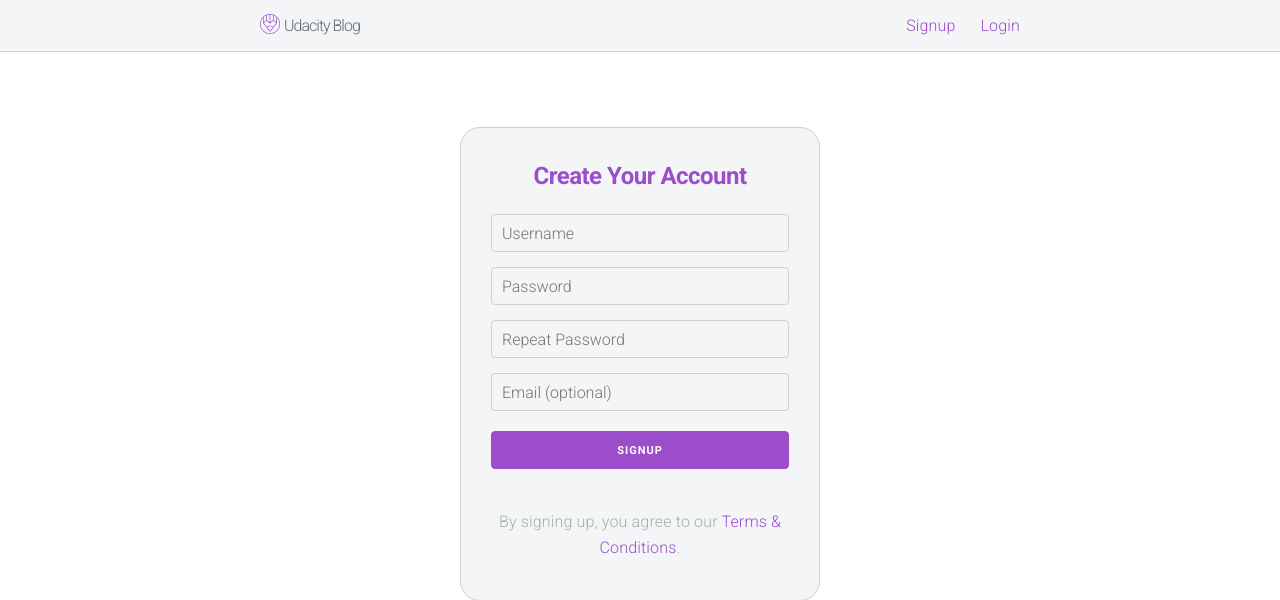
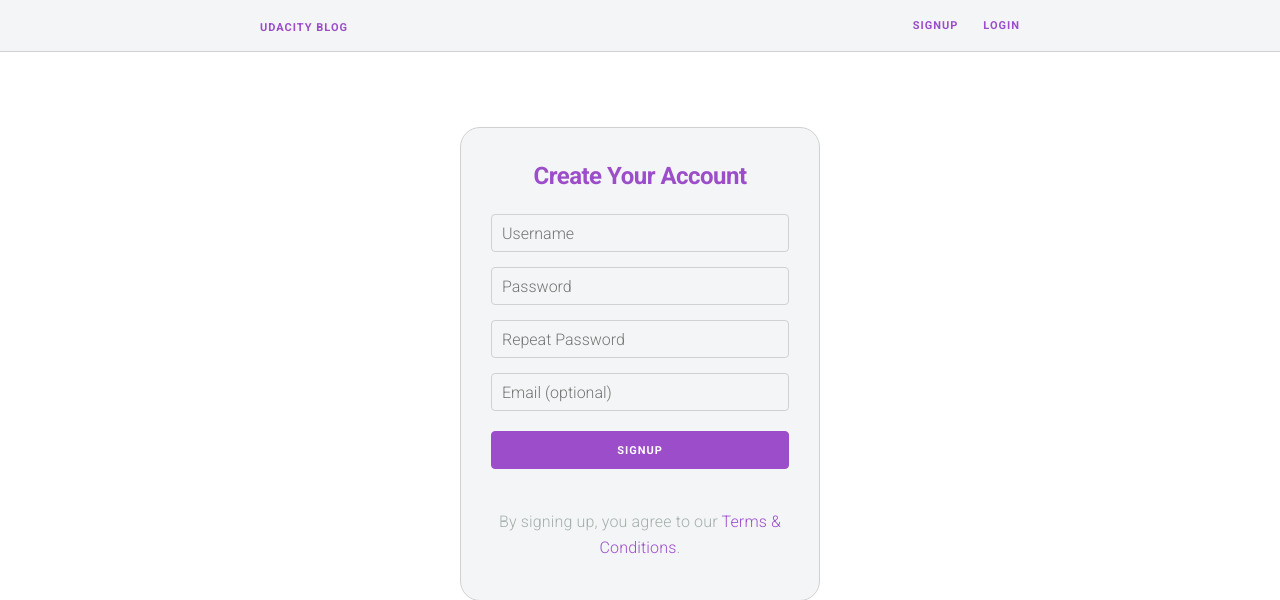
Before and after one commit to rrjoson/udacity-multi-user-blog, a Python web app: template templates/signup.html in a window 1280 px wide. Shown: the top 600 px of the page. Run offline with Jinja, Linux system fonts and the light colour scheme; the template is opened without the code that fills it, so the values that code supplies are empty; some libraries are stand-ins or nearby versions.

Commit message:
Add welcome message

```diff
--- a/static/style.css
+++ b/static/style.css
@@ -30,8 +30,12 @@
 }
 
 .navigation__title .title__text {
-	font-size: 1.6rem;
 	display: inline;
+	font-size: 1.1rem;
+	font-weight: 700;
+	letter-spacing: .1rem;
+	text-transform: uppercase;
+	color: #9b4dca;
 }
 
 .navigation__list {
@@ -50,6 +54,11 @@
 .navigation__list .list__item__link {
 	line-height: 5.2rem;
 	text-decoration: none;
+	font-size: 1.1rem;
+	font-weight: 700;
+	letter-spacing: .1rem;
+	text-transform: uppercase;
+	color: #9b4dca;
 }
 
 .content {
@@ -211,7 +220,9 @@
 }
 
 .post .meta__post__author {
-	font-weight: 600;
+	font-weight: 700;
+	letter-spacing: .1rem;
+	text-transform: uppercase;
 }
 
 .post .meta__post__date {
--- a/templates/base.html
+++ b/templates/base.html
@@ -16,8 +16,12 @@
 		<nav class="navigation">
 			<div class="container">
 				<a href="/" class="navigation__title">
-					<img class="title__image" src="/static/images/compose.svg" alt="">
-					<h1 class="title__text">Udacity Blog</h1>
+					<!-- <img class="title__image" src="/static/images/compose.svg" alt=""> -->
+					{% if user %}
+						<h1 class="title__text">Welcome, {{user.name}}!</h1>
+					{% else %}
+						<h1 class="title__text">Udacity Blog</h1>
+					{% endif %}
 				</a>
 				<ul class="navigation__list">
 					{% if user %}
```
